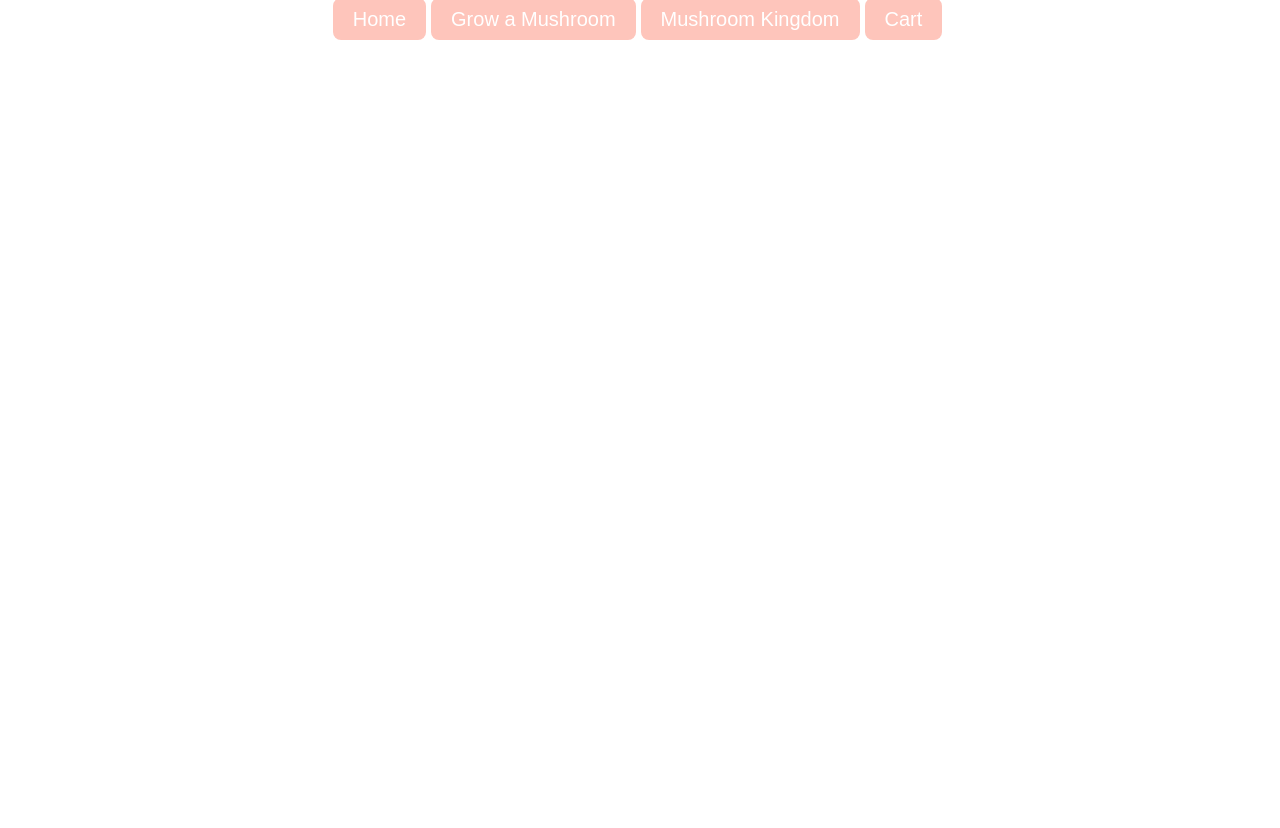
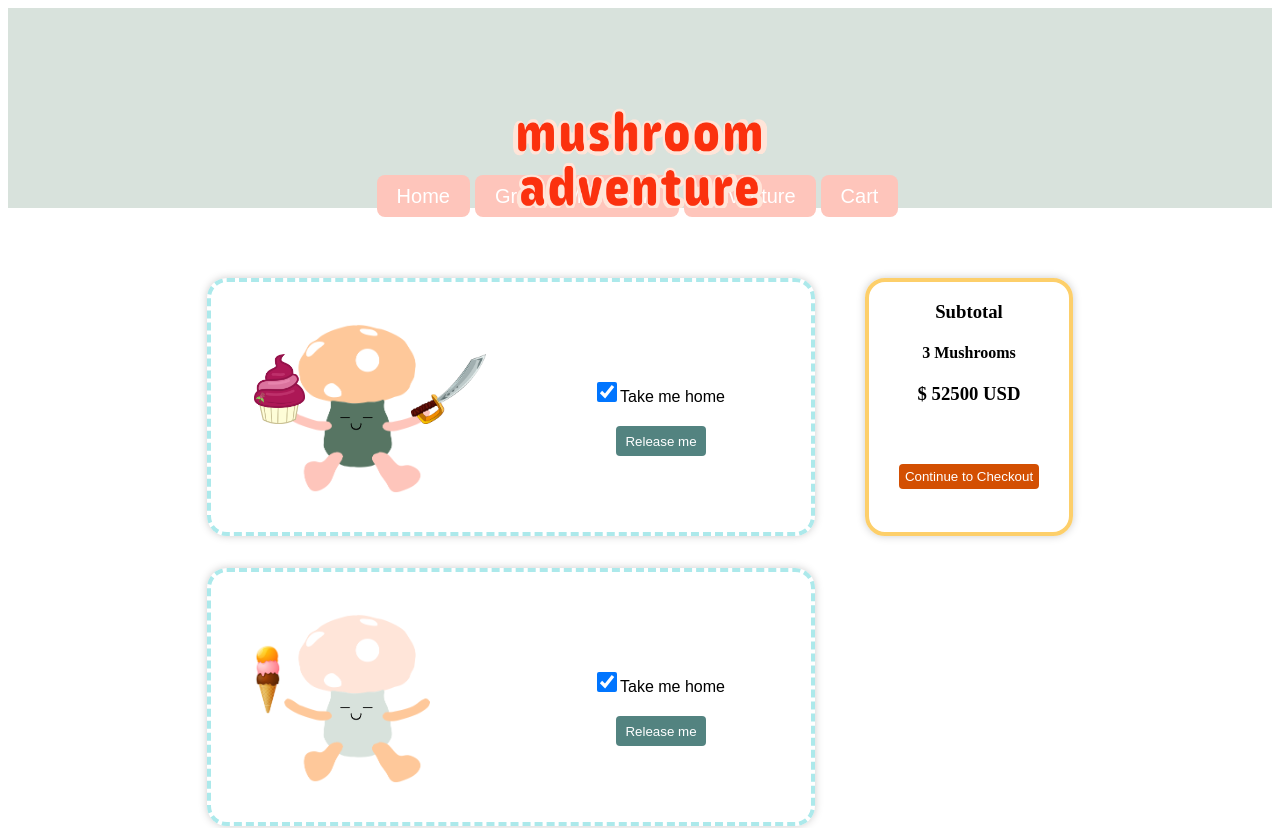
Before and after one commit to katherine84522/PenguinAdventure, a React (Vite) app: page /cart in a window 1280 px wide. Shown: the top 828 px of the page. Before the commit the page ends 800 px from the top, so only its background shows below. Built offline with nearby package versions, Linux system fonts and the light colour scheme; data requests are answered from the project's data file.

Commit message:
added cart and the header img

```diff
--- a/db.json
+++ b/db.json
@@ -18,5 +18,37 @@
       "leftItem": "",
       "id": 5
     }
+  ],
+  "cartItems": [
+    {
+      "expression": "./src/assets/expressions/1.png",
+      "capColor": "./src/assets/MushroomParts/Cap/fec89a.png",
+      "stemColor": "./src/assets/MushroomParts/Body/577563.png",
+      "limbsColor": "./src/assets/MushroomParts/Limbs/fec5bb.png",
+      "rightItem": "./src/assets/items/cupcake.png",
+      "leftItem": "./src/assets/items/sword.png",
+      "id": 4,
+      "checked": true
+    },
+    {
+      "expression": "./src/assets/expressions/1.png",
+      "capColor": "./src/assets/MushroomParts/Cap/ffe5d9.png",
+      "stemColor": "./src/assets/MushroomParts/Body/d8e2dc.png",
+      "limbsColor": "./src/assets/MushroomParts/Limbs/fec89a.png",
+      "rightItem": "./src/assets/items/icecream.png",
+      "leftItem": "",
+      "checked": true,
+      "id": 5
+    },
+    {
+      "expression": "./src/assets/expressions/1.png",
+      "capColor": "./src/assets/MushroomParts/Cap/ffe5d9.png",
+      "stemColor": "./src/assets/MushroomParts/Body/d8e2dc.png",
+      "limbsColor": "./src/assets/MushroomParts/Limbs/fec89a.png",
+      "rightItem": "./src/assets/items/icecream.png",
+      "leftItem": "",
+      "checked": true,
+      "id": 6
+    }
   ]
 }
--- a/src/App.css
+++ b/src/App.css
@@ -3,6 +3,29 @@
   margin: 0 auto;
   padding: 2rem; */
   text-align: center;
+}
+
+
+/* * {
+  box-sizing: border-box
+} */
+
+.navbar {
+  background-color: #d8e2dc;
+  display: flex;
+  justify-content: center;
+  align-items: flex-end;
+  height: 200px;
+  z-index: 4
+}
+
+.headerImg {
+  position: absolute;
+  z-index: 10;
+  height: 100px;
+  width: auto;
+  justify-content: center;
+  align-items: center;
 }
 
 .righthanditem {
@@ -180,12 +203,99 @@
   z-index: 10;
 }
 
+.cartExpression {
+  margin-top: 112px;
+  margin-left: 120px;
+  position: absolute;
+  z-index: 20;
+}
+
+.cartRightItem {
+  margin-top: 72px;
+  margin-left: 43px;
+  position: absolute;
+  z-index: 30;
+  height: 70px;
+}
+
+.cartLeftItem {
+  margin-top: 72px;
+  margin-left: 200px;
+  position: absolute;
+  z-index: 30;
+}
+
+.cartMushroom {
+  margin-top: 42px;
+  margin-left: -10px;
+  position: absolute;
+  z-index: 10;
+}
+
+.cartItem {
+  margin-left: 0px;
+  height: 250px;
+  width: 600px;
+  border: 4px dashed rgb(172, 233, 235);
+  border-radius: 20px;
+  box-shadow: 0px 0px 8px #ccc;
+}
+
+.cartItemsContainer {
+  display: flex;
+  flex-direction: column;
+  gap: 2em;
+  margin-top: 70px;
+}
+
+.checkbox {
+  margin-top: 100px;
+  margin-left: 300px;
+  width: 20px;
+  height: 20px;
+}
+
+.checkBoxLabel {
+  font-family: sans-serif;
+}
+
+.checkOutContainer {
+  border: 4px solid rgb(253, 207, 106);
+  width: 200px;
+  height: 250px;
+  margin-top: 70px;
+  margin-left: 50px;
+  border-radius: 20px;
+  box-shadow: 0px 0px 8px #ccc;
+}
+
+.checkoutBtn {
+  border: none;
+  background-color: rgb(211, 79, 2);
+  border-radius: 4px;
+  color: white;
+  margin-top: 40px;
+  height: 25px;
+}
+
+.removeBtn {
+  background-color: rgb(83, 131, 128);
+  margin-top: 20px;
+  margin-left: 300px;
+  color: white;
+  border: none;
+  border-radius: 4px;
+  height: 30px;
+  width: 90px;
+
+}
+
+
 .child {
   align-items: flex-start;
   width: 33%;
   box-sizing: border-box;
   justify-content: flex-start;
-  z-index: 200;
 }
 
 /* .logo {
--- a/src/App.jsx
+++ b/src/App.jsx
@@ -18,8 +18,8 @@ function App() {
       <Routes>
         <Route path="/" element={<Home />} />
         <Route path="/grow" element={<Grow mushrooms={mushrooms} setMushrooms={setMushrooms} />} />
-        <Route path="/kingdom" element={<Kingdom mushrooms={mushrooms} setMushrooms={setMushrooms} cartItems={cartItems} setCartItems={setCartItems} />} />
-        <Route path="/cart" element={<Cart cartItems={cartItems} />} />
+        <Route path="/adventure" element={<Kingdom mushrooms={mushrooms} setMushrooms={setMushrooms} cartItems={cartItems} setCartItems={setCartItems} />} />
+        <Route path="/cart" element={<Cart cartItems={cartItems} setCartItems={setCartItems} />} />
       </Routes>
     </div>
   );
--- a/src/Cart.jsx
+++ b/src/Cart.jsx
@@ -1,18 +1,72 @@
-import React from "react";
+import React, { useEffect, useState } from "react";
+import CartItem from './CartItem'
 
-function Cart({ cartItems }) {
+function Cart({ cartItems, setCartItems }) {
+
+
+    const [itemQuantity, setItemQuantity] = useState(0)
+
+    useEffect(() => {
+        const request = async () => {
+            const req = await fetch("http://localhost:3000/cartItems")
+            const res = await req.json()
+
+            setCartItems(res)
+
+            const checkedItems = res.filter((item) => item.checked !== false)
+            setItemQuantity(checkedItems.length)
+            console.log(checkedItems.length)
+
+        }
+        request()
+    }, [])
+
+    const handleCheck = async (e, item) => {
+
+
+        const checked = e.target.checked
+
+
+        const req = await fetch(`http://localhost:3000/cartItems/${item.id}`, {
+            method: "PATCH",
+            body: JSON.stringify({
+                checked
+            }),
+            headers: {
+                'Accept': 'application/json',
+                'Content-Type': 'application/json'
+            }
+
+        })
+
+
+        setItemQuantity(itemQuantity + (checked ? 1 : -1))
+
+
+        console.log(e.target.checked)
+    }
+
+
+
 
     return (
-        <div>
+        <div style={{ display: 'flex', justifyContent: 'center' }}>
+            <div className='cartItemsContainer'>
                 {
                     cartItems.map((item) => {
                         return (
-                        <div>
-                            <img src={item.image} style={{ width: '100px', height: 'auto' }} />
-                        </div>
+                            <CartItem item={item} setItemQuantity={setItemQuantity} itemQuantity={itemQuantity} handleCheck={handleCheck} />
                         )
                     })
                 }
+
+            </div>
+            <div className="checkOutContainer">
+                <h3>Subtotal</h3>
+                <h4>{itemQuantity} Mushroom{itemQuantity > 1 ? "s" : null}</h4>
+                <h3>$ {itemQuantity * 17500} USD</h3>
+                <button className="checkoutBtn" onClick={() => { alert('You just got scammed!') }}>Continue to Checkout</button>
+            </div>
         </div>
     )
 }
--- /dev/null
+++ b/src/CartItem.jsx
@@ -0,0 +1,38 @@
+
+
+const CartItem = ({ item, handleCheck }) => {
+
+
+
+
+
+    return (
+        <div className="cartItem">
+            <div className="cartRightItem">
+                <img src={item.rightItem} style={{ height: "70px" }} />
+            </div>
+            <div className="cartLeftItem">
+                <img src={item.leftItem} style={{ height: "70px" }} />
+            </div>
+            <div className='cartExpression'>
+                <img src={item.expression} style={{ width: "50px" }} />
+            </div>
+            <div className='cartMushroom'>
+                <img src={item.capColor} style={{ width: "300px" }} />
+            </div>
+            <div className='cartMushroom'>
+                <img src={item.stemColor} style={{ width: "300px" }} />
+            </div>
+            <div className='cartMushroom'>
+                <img src={item.limbsColor} style={{ width: "300px" }} />
+            </div>
+            <form onChange={(e) => { handleCheck(e, item) }}>
+                <input className='checkbox' type='checkbox' defaultChecked />
+                <label className='checkBoxLabel' >Take me home</label>
+            </form>
+            <button className='removeBtn'>Release me</button>
+        </div>
+    )
+}
+
+export default CartItem
--- a/src/Grow.jsx
+++ b/src/Grow.jsx
@@ -59,7 +59,7 @@ function Grow({ mushrooms, setMushrooms }) {
                 }),
                 headers: {
                     'Accept': 'application/json',
-                    'Content-Type': 'application/json',
+                    'Content-Type': 'application/json'
                 }
             })
             const res = await req.json()
@@ -91,7 +91,7 @@ function Grow({ mushrooms, setMushrooms }) {
                                 ITEMS.map((item) => {
                                     return (
                                         <div className="child">
-                                            < Item item={item} rightItem={rightItem} setRightItem={setRightItem} setLeftItem={setLeftItem} leftItem={leftItem} />
+                                            <Item item={item} rightItem={rightItem} setRightItem={setRightItem} setLeftItem={setLeftItem} leftItem={leftItem} />
                                         </div>
                                     )
                                 })
--- a/src/Kingdom.jsx
+++ b/src/Kingdom.jsx
@@ -38,8 +38,31 @@ function Kingdom({ mushrooms, setMushrooms, cartItems, setCartItems }) {
 
 
     const navigate = useNavigate()
-    const handleAbduct = (mushroom) => {
-        setCartItems([...cartItems, mushroom])
+
+    const handleAbduct = async (mushroom) => {
+
+        const req = await fetch("http://localhost:3000/cartItems", {
+            method: "POST",
+            body: JSON.stringify({
+                expression: mushroom.expression,
+                capColor: mushroom.capColor,
+                stemColor: mushroom.stemColor,
+                limbsColor: mushroom.limbsColor,
+                rightItem: mushroom.rightItem,
+                leftItem: mushroom.leftItem,
+                checked: true,
+            }),
+            headers: {
+                'Accept': 'application/json',
+                'Content-Type': 'application/json'
+            }
+
+        })
+        const res = await req.json()
+
+
+        setCartItems([...cartItems, res])
+        console.log(cartItems)
         navigate('/Cart')
     }
 
--- a/src/MushroomCard.jsx
+++ b/src/MushroomCard.jsx
@@ -1,5 +1,4 @@
-// import { useState } from 'react'
-import { useNavigate } from 'react-router-dom'
+
 
 
 const MushroomCard = ({ mushroom, setMushrooms, cartItems, setCartItems, handleAbduct }) => {
--- a/src/NavBar.jsx
+++ b/src/NavBar.jsx
@@ -1,18 +1,21 @@
 import React from "react";
 import { NavLink } from "react-router-dom";
 
-const linkStyles = {
-    display: "inline-block",
-    width: "50px",
-    padding: "12px",
-    margin: "0 6px 6px",
-    background: "pink",
-    textDecoration: "none",
-    color: "white",
-};
+// const linkStyles = {
+//     display: "inline-block",
+//     width: "50px",
+//     padding: "12px",
+//     margin: "0 6px 6px",
+//     background: "pink",
+//     textDecoration: "none",
+//     color: "white",
+// };
 
 function NavBar() {
     return (
+        <header>
+            <nav className='navbar'>
+                <img className="headerImg" src='./src/assets/headerRED1.png' />
                 <div>
                     <NavLink
                         to="/"
@@ -37,7 +40,7 @@ function NavBar() {
                         Grow a Mushroom
                     </NavLink>
                     <NavLink
-                to="/kingdom"
+                        to="/adventure"
                         exact
                         // style={linkStyles}
                         // activeStyle={{
@@ -45,7 +48,7 @@ function NavBar() {
                         // }}
                         className="btn"
                     >
-                Mushroom Kingdom
+                        Adventure
                     </NavLink>
                     <NavLink
                         to="/cart"
@@ -59,6 +62,8 @@ function NavBar() {
                         Cart
                     </NavLink>
                 </div>
+            </nav>
+        </header>
     );
 }
 
```
Also changed, not shown: src/db.json (deleted, +0 -9 lines), src/assets/headerRED1.png (added). Lines whose indentation alone changed are shown as unchanged.
